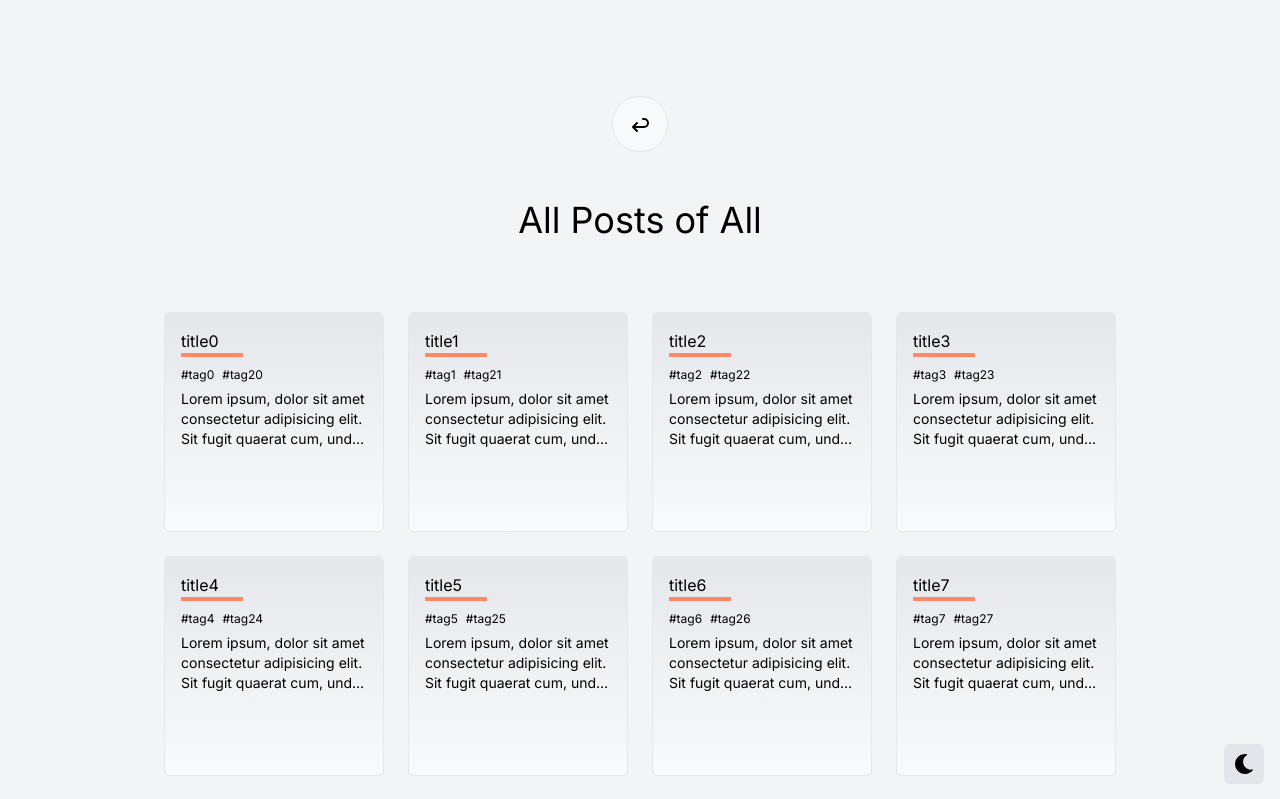
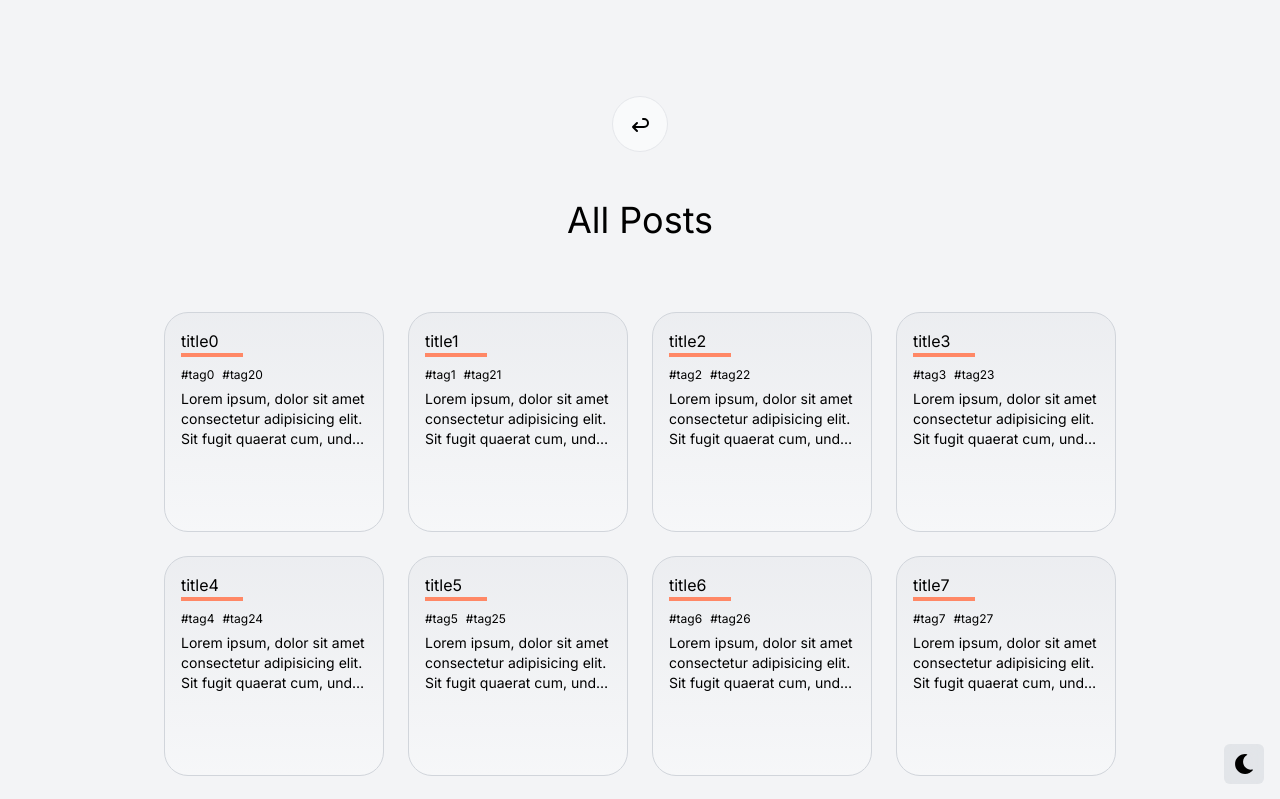
Before and after one commit to imddc/imddc-next-blog, a Next.js app: page /post in a window 1280 px wide. Shown: the top 799 px of the page. Built offline with nearby package versions, Linux system fonts and the light colour scheme.

Commit message:
feat(posts): add posts page

```diff
--- a/app/(main)/post/layout.tsx
+++ b/app/(main)/post/layout.tsx
@@ -1,16 +1,12 @@
 import React from 'react'
-import { TbArrowBack } from 'react-icons/tb'
+import PostsHeader from '~/components/posts/header'
 
 interface PostLayoutProps extends React.PropsWithChildren {}
 
 const PostLayout = ({ children }: PostLayoutProps) => {
   return (
     <div className="flex-col-center pt-20">
-      <header className=" py-4">
-        <div className="flex-center size-14 rounded-full border bg-gray-50 p-2">
-          <TbArrowBack size={24} className="" />
-        </div>
-      </header>
+      <PostsHeader />
       {children}
     </div>
   )
--- a/app/(main)/post/page.tsx
+++ b/app/(main)/post/page.tsx
@@ -1,10 +1,11 @@
 'use client'
 
 import { clsx } from 'clsx'
+import { motion } from 'framer-motion'
 import React from 'react'
 import Post from '~/components/Post'
+import { popUp } from '~/lib/animate'
 import { posts, postType } from '~/lib/data'
-import { mergeCn } from '~/lib/utils'
 
 interface PostPageProps {
   searchParams: {
@@ -20,9 +21,9 @@ const PostPage = ({ searchParams }: PostPageProps) => {
   }
 
   return (
-    <main className="p-4 md:p-6 lg:p-8">
+    <motion.main className="p-4 md:p-6 lg:p-8" {...popUp}>
       <h1 className="mb-4 text-center text-4xl">
-        All Posts of {type || 'All'}
+        All Posts {type ? `of "${type}"` : ''}
       </h1>
 
       <div className="p-6">
@@ -41,7 +42,7 @@ const PostPage = ({ searchParams }: PostPageProps) => {
           ))}
         </div>
       </div>
-    </main>
+    </motion.main>
   )
 }
 
--- a/components/Post.tsx
+++ b/components/Post.tsx
@@ -10,11 +10,10 @@ interface PostProp {
 const Post = ({ post }: PostProp) => {
   return (
     <div
-      key={post.id}
       className={clsx(
-        'group relative aspect-square flex-[12rem] shrink-0 rounded-md border border-gray-200 p-4 dark:border-gray-600/50 ',
-        'bg-gradient-to-b from-gray-200 to-gray-50 ',
-        'dark:from-gray-700/50 dark:to-gray-500/50'
+        'group relative aspect-square flex-[12rem] shrink-0 rounded-3xl border border-gray-300 p-4',
+        'bg-gradient-to-b from-gray-200/50 to-gray-50/50',
+        'dark:border-gray-600/50 dark:from-gray-700/50  dark:to-gray-500/50'
       )}
     >
       <h1 className="line-clamp-1">{post.title}</h1>
@@ -37,7 +36,7 @@ const Post = ({ post }: PostProp) => {
         href={post.link}
         className="absolute bottom-0 right-3 opacity-0 duration-700 group-hover:bottom-3 group-hover:opacity-100"
       >
-        <span className="rounded-full border border-gray-200/50 px-2 py-1 text-sm duration-700 hover:border-2">
+        <span className="bg:border-gray-700 rounded-full border border-gray-300 px-2 py-1 text-sm duration-700 hover:border-2">
           read more
         </span>
       </Link>
--- /dev/null
+++ b/components/posts/header.tsx
@@ -0,0 +1,28 @@
+'use client'
+
+import { clsx } from 'clsx'
+import { motion } from 'framer-motion'
+import { useRouter } from 'next/navigation'
+import React from 'react'
+import { TbArrowBack } from 'react-icons/tb'
+import { popDown } from '~/lib/animate'
+
+const PostsHeader = () => {
+  const router = useRouter()
+
+  return (
+    <motion.header className="py-4" {...popDown}>
+      <div
+        className={clsx(
+          'flex-center size-14 cursor-pointer rounded-full border p-2',
+          'bg-gray-50 dark:border-gray-900 dark:bg-gray-800'
+        )}
+        onClick={() => router.back()}
+      >
+        <TbArrowBack size={24} className="" />
+      </div>
+    </motion.header>
+  )
+}
+
+export default PostsHeader
--- a/package.json
+++ b/package.json
@@ -20,9 +20,7 @@
     "next": "14.2.3",
     "react": "^18",
     "react-dom": "^18",
-    "react-grid-layout": "^1.4.4",
     "react-icons": "^5.2.1",
-    "tailwind-merge": "^2.3.0",
     "zod": "^3.23.8"
   },
   "devDependencies": {
```
Also changed, not shown: 1 other file (tests, documents, lock files or other folders).
